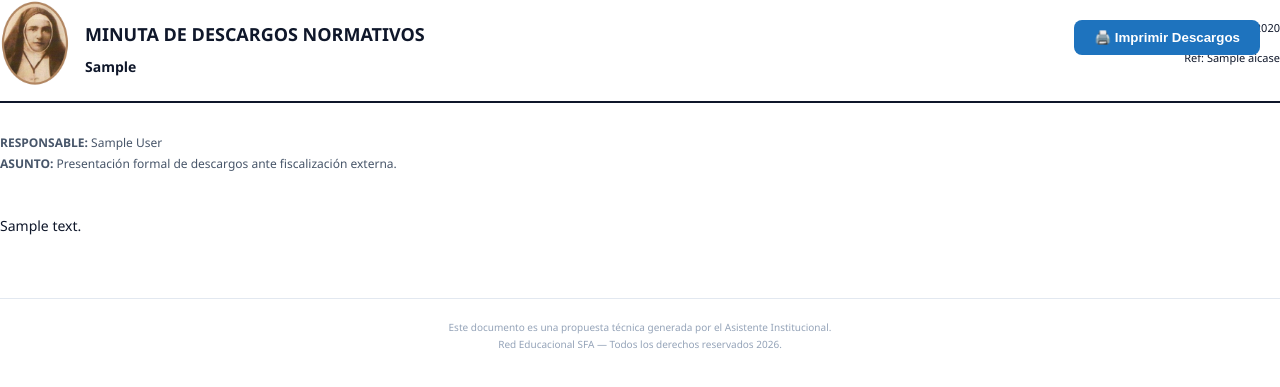
After one commit to jeria88/intranet-sf, a Django app: page /ia/casos/1/reporte-defensa/ in a window 1280 px wide. The commit adds this page. Shown: the top 387 px of the page. Run offline with Django 5.2, Linux system fonts and the light colour scheme; a user stored in the database is signed in; tables that the repository leaves empty hold one stand-in row (values such as "Sample post"); data that the repository does not hold is empty.

Commit message:
feat: finalize repository UI with portrait defense PDFs and send button polish

```diff
--- /dev/null
+++ b/ai_modules/templates/ai_modules/case_defense_print.html
@@ -0,0 +1,54 @@
+<!DOCTYPE html>
+<html lang="es">
+<head>
+    <meta charset="UTF-8">
+    <title>Sustento de Descargos - {{ case.title }}</title>
+    <style>
+        @page { size: A4 portrait; margin: 2cm; }
+        body { font-family: 'Segoe UI', Arial, sans-serif; color: #0f172a; line-height: 1.7; margin: 0; padding: 0; background: white; font-size: 14px; }
+        .header { border-bottom: 2px solid #0f172a; padding-bottom: 15px; margin-bottom: 30px; display: flex; justify-content: space-between; align-items: center; }
+        .logo { width: 70px; height: auto; }
+        .content { text-align: justify; }
+        h1 { font-size: 18px; text-transform: uppercase; margin-bottom: 5px; }
+        .case-info { font-size: 12px; color: #475569; margin-bottom: 40px; }
+        .footer { margin-top: 60px; padding-top: 20px; border-top: 1px solid #e2e8f0; font-size: 10px; color: #94a3b8; text-align: center; }
+        .btn-print { position: fixed; top: 20px; right: 20px; background: #1e73be; color: white; border: none; padding: 10px 20px; border-radius: 8px; cursor: pointer; font-weight: 700; }
+        @media print { .no-print { display: none; } }
+    </style>
+</head>
+<body>
+    <button class="btn-print no-print" onclick="window.print()">🖨️ Imprimir Descargos</button>
+
+    <div class="header">
+        <div style="display: flex; align-items: center; gap: 15px;">
+            <img src="/static/img/logo.png" class="logo" alt="Logo">
+            <div>
+                <h1>Minuta de Descargos Normativos</h1>
+                <p style="margin:0; font-weight:700;">{{ case.assistant.establishment }}</p>
+            </div>
+        </div>
+        <div style="text-align: right; font-size: 11px;">
+            <p>Fecha: {{ case.updated_at|date:"d/m/Y" }}</p>
+            <p>Ref: {{ case.title }}</p>
+        </div>
+    </div>
+
+    <div class="case-info">
+        <strong>RESPONSABLE:</strong> {{ case.user.get_full_name|default:case.user.username }}<br>
+        <strong>ASUNTO:</strong> Presentación formal de descargos ante fiscalización externa.
+    </div>
+
+    <div id="defense-content" class="content"></div>
+
+    <div class="footer">
+        Este documento es una propuesta técnica generada por el Asistente Institucional.<br>
+        Red Educacional SFA — Todos los derechos reservados 2026.
+    </div>
+
+    <script src="https://cdn.jsdelivr.net/npm/marked/marked.min.js"></script>
+    <script>
+        const raw = `{{ case.descargos|safe|escapejs }}`;
+        document.getElementById('defense-content').innerHTML = marked.parse(raw);
+    </script>
+</body>
+</html>
--- a/ai_modules/templates/ai_modules/chat.html
+++ b/ai_modules/templates/ai_modules/chat.html
@@ -21,13 +21,15 @@
         background: #1e73be !important;
         color: white !important;
         border: none !important;
-        padding: 8px 20px !important;
+        padding: 8px 24px !important;
+        min-width: 110px !important;
         border-radius: 25px !important;
         display: flex !important;
         align-items: center !important;
+        justify-content: center !important;
         gap: 10px !important;
         cursor: pointer !important;
-        font-weight: 700 !important;
+        font-weight: 800 !important;
         font-size: 14px !important;
         transition: all 0.2s ease !important;
         box-shadow: 0 4px 10px rgba(30,115,190,0.3) !important;
--- a/ai_modules/urls.py
+++ b/ai_modules/urls.py
@@ -21,5 +21,6 @@ urlpatterns = [
     path('casos/<int:pk>/actualizar/', views.update_case, name='update_case'),
     path('casos/<int:pk>/observacion/', views.add_case_observation, name='add_case_observation'),
     path('casos/<int:pk>/reporte/', views.case_report_print, name='case_report_print'),
+    path('casos/<int:pk>/reporte-defensa/', views.case_defense_print, name='case_defense_print'),
     path('casos/<int:pk>/generar-descargos/', views.generate_case_defense, name='generate_case_defense'),
 ]
--- a/ai_modules/views.py
+++ b/ai_modules/views.py
@@ -380,3 +380,15 @@ def case_report_print(request, pk):
     return render(request, 'ai_modules/case_report_print.html', {
         'case': case
     })
+
+
+@login_required
+def case_defense_print(request, pk):
+    """Vista optimizada para impresión de la DEFENSA (Descargos)."""
+    case = get_object_or_404(AICase, pk=pk)
+    if not request.user.is_staff and case.user != request.user:
+        return render(request, 'ai_modules/no_access.html')
+
+    return render(request, 'ai_modules/case_defense_print.html', {
+        'case': case
+    })
```
Also changed, not shown: ai_modules/templates/ai_modules/repository.html (+11 -1 lines).
